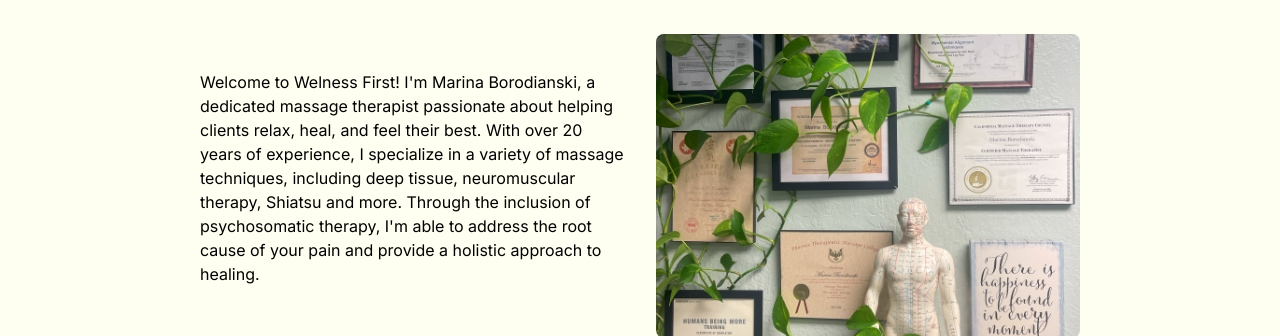
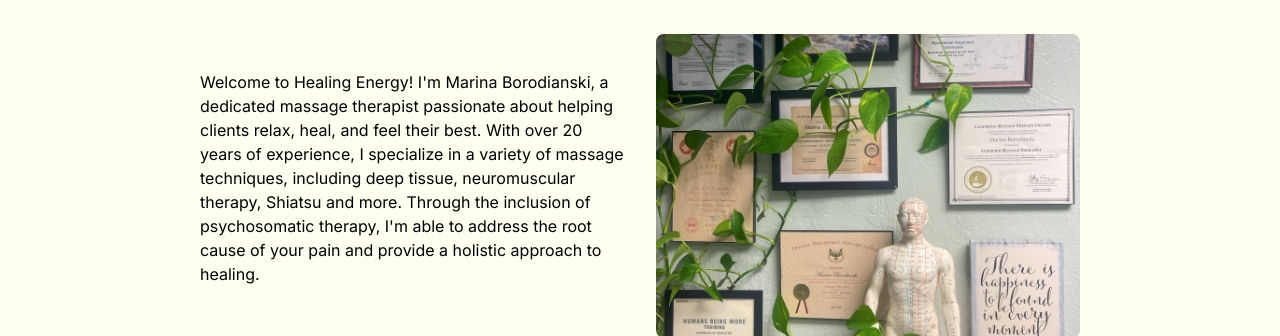
Before and after one commit to VladimirBoro/WelnessFirst, a React (Create React App) app: page /#/ in a window 1280 px wide. Shown: the part 813-1149 px from the top of the page. Built offline with nearby package versions, Linux system fonts and the light colour scheme; no server answers.

Commit message:
business name correction

```diff
--- a/src/pages/Home.js
+++ b/src/pages/Home.js
@@ -42,7 +42,7 @@ function Home() {
                 <h1 className={styles.sectionTitle}>About</h1>
                 <div id={styles.lore1}>
                     <p>
-                        Welcome to Welness First! I'm Marina Borodianski, a dedicated massage therapist passionate about helping clients relax, heal, and feel their
+                        Welcome to Healing Energy! I'm Marina Borodianski, a dedicated massage therapist passionate about helping clients relax, heal, and feel their
                         best. With over 20 years of experience, I specialize in a variety of massage techniques, including deep tissue, neuromuscular therapy, Shiatsu and more.
                         Through the inclusion of psychosomatic therapy, I'm able to address the root cause of your pain and provide a holistic approach to healing.
                     </p>
```
